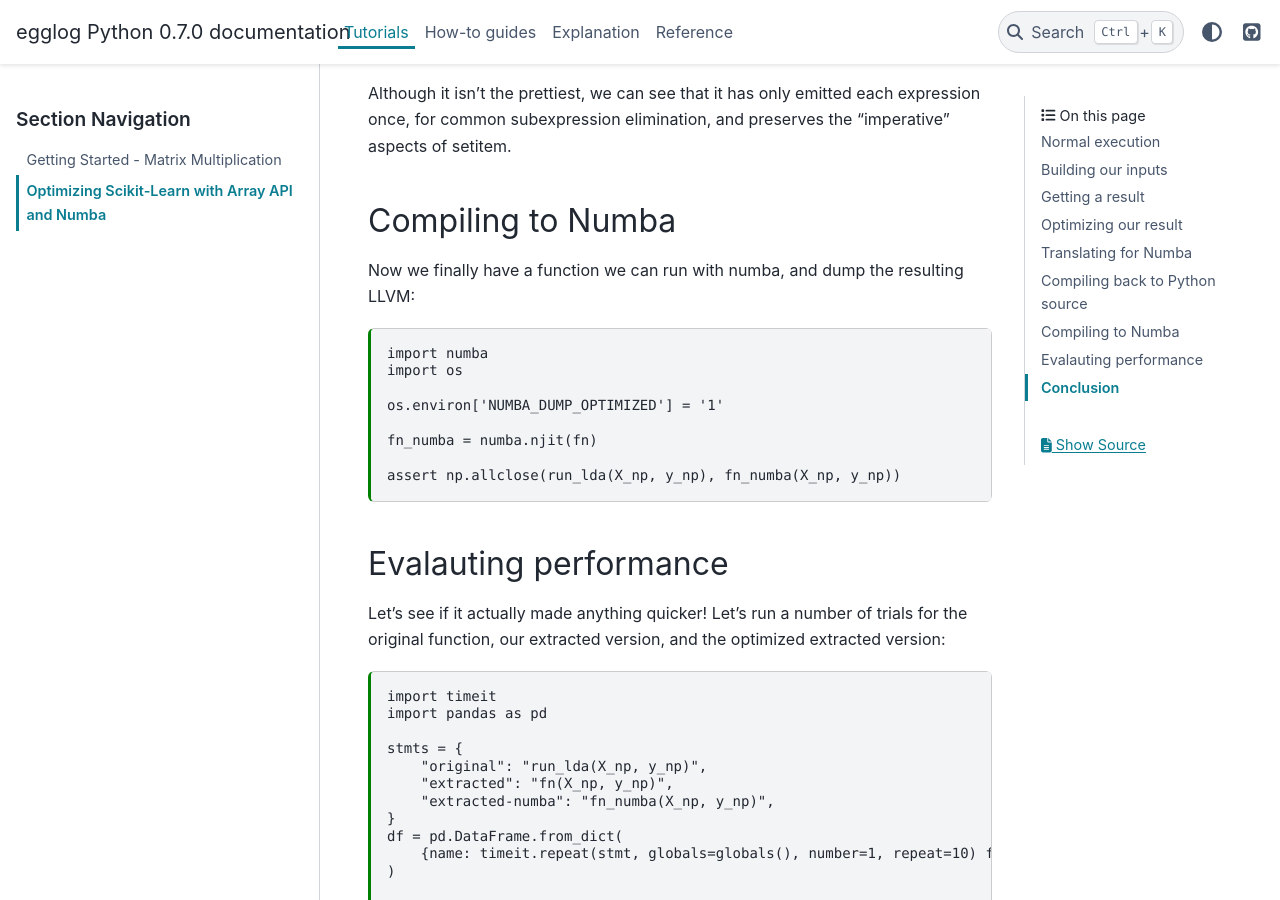
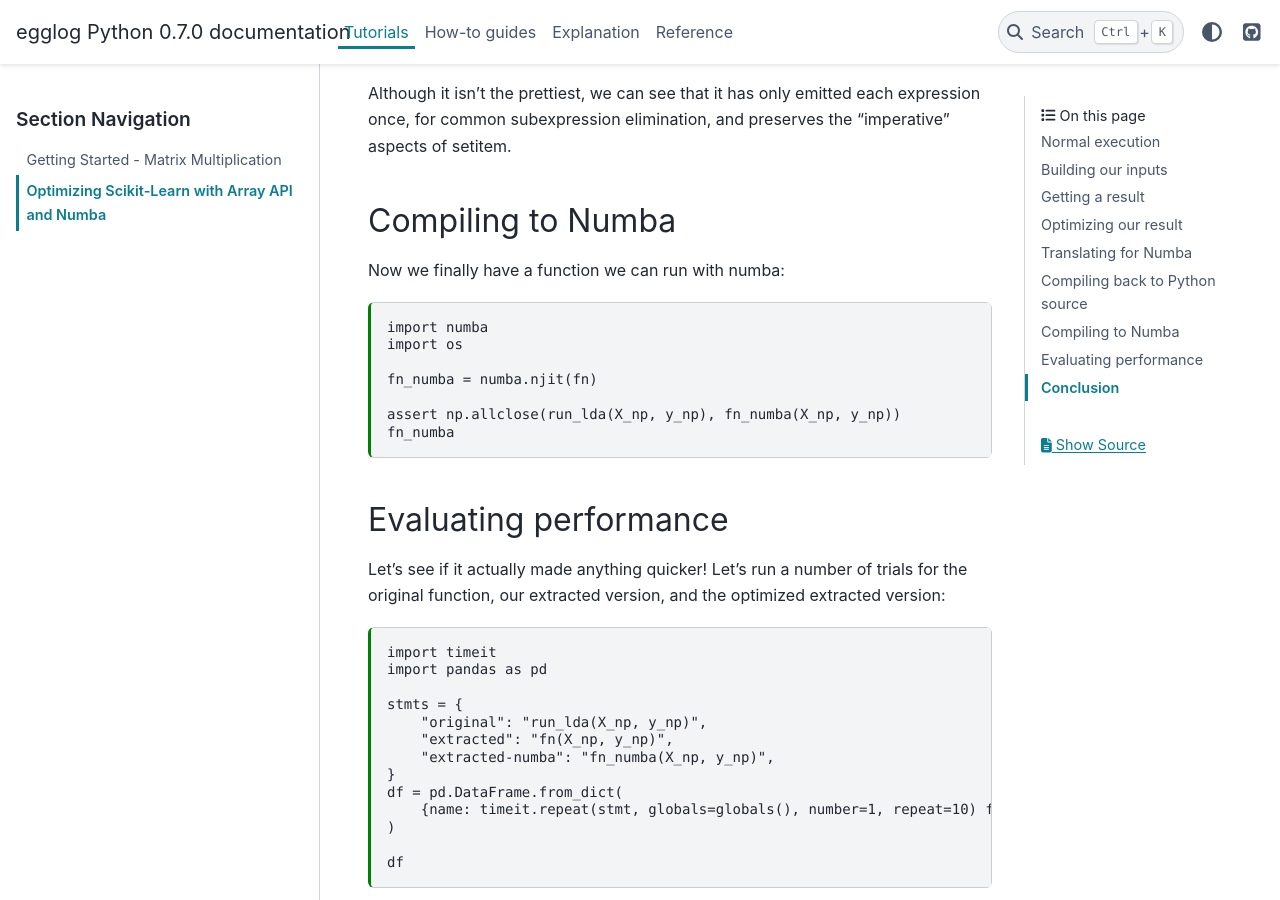
Before and after one commit to egraphs-good/egglog-python, a Sphinx documentation site: the page built from docs/tutorials/sklearn.md, in a window 1280 px wide and 900 px high, scrolled down 4835 px. Built offline with Sphinx 7.4.7 and the PyData theme 0.15.4, drawn with Linux system fonts in a browser that asks for light colours; pages that are not in the unit, such as notebooks, are missing from menus; the version number is read from the project's files by our own code.

Commit message:
Dont dump LLVM, too much noise

````diff
--- a/docs/tutorials/sklearn.md
+++ b/docs/tutorials/sklearn.md
@@ -221,20 +221,19 @@ elimination, and preserves the "imperative" aspects of setitem.
 
 ## Compiling to Numba
 
-Now we finally have a function we can run with numba, and dump the resulting LLVM:
+Now we finally have a function we can run with numba:
 
 ```{code-cell} python
 import numba
 import os
 
-os.environ['NUMBA_DUMP_OPTIMIZED'] = '1'
-
 fn_numba = numba.njit(fn)
 
 assert np.allclose(run_lda(X_np, y_np), fn_numba(X_np, y_np))
+fn_numba
 ```
 
-## Evalauting performance
+## Evaluating performance
 
 Let's see if it actually made anything quicker! Let's run a number of trials for the original function, our
 extracted version, and the optimized extracted version:
````
